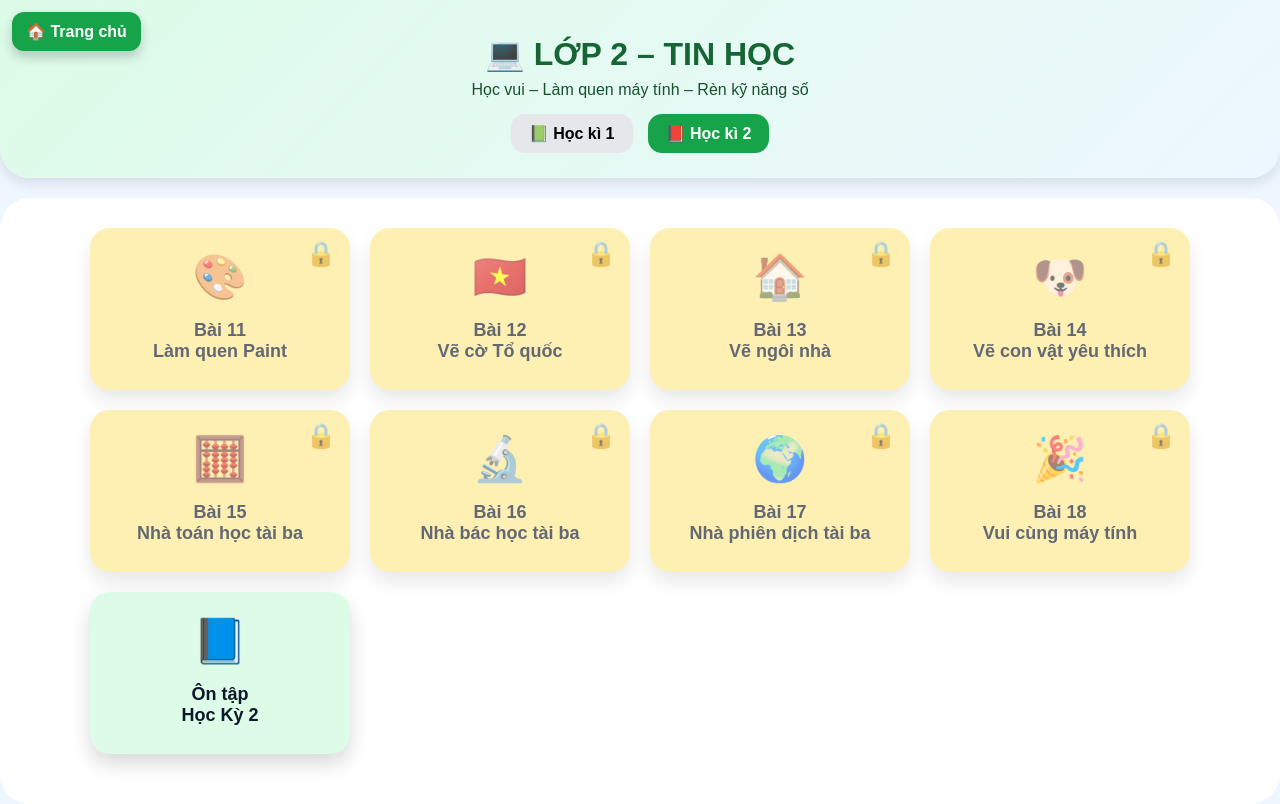
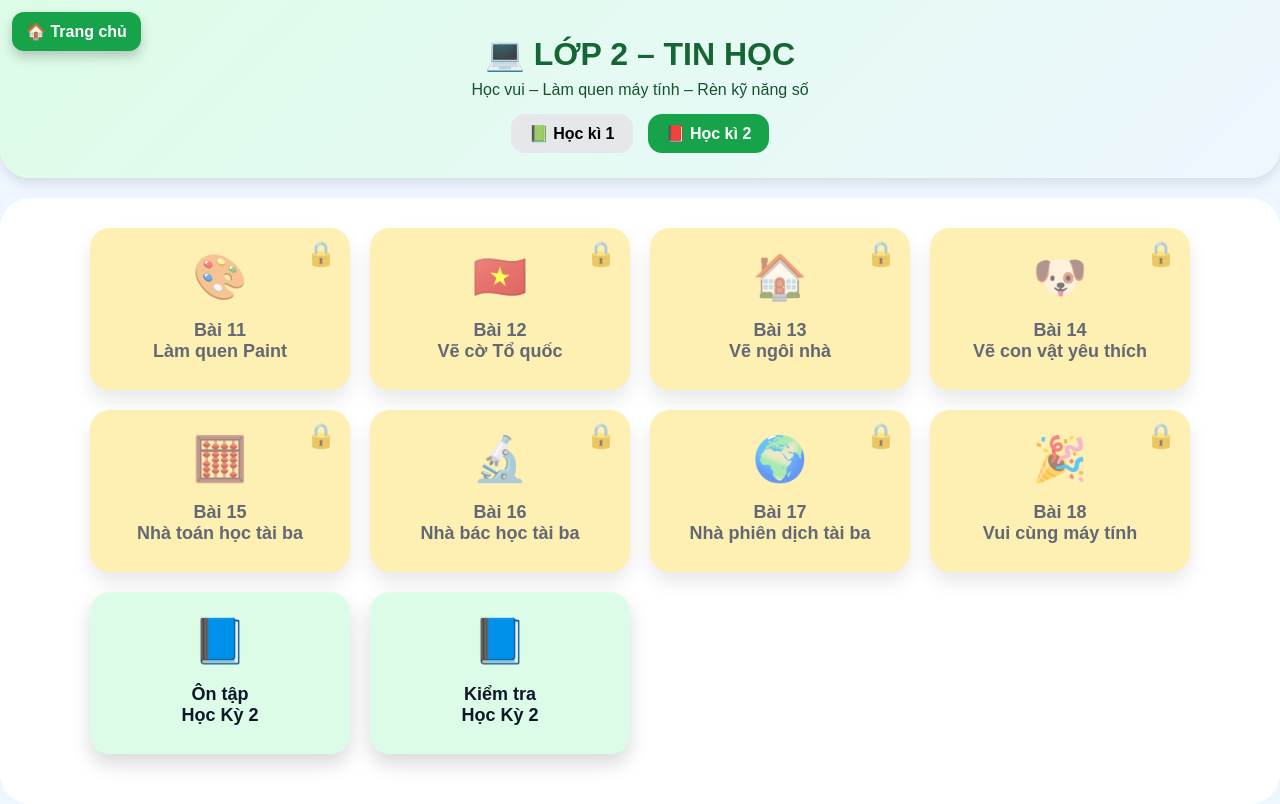
Before and after one commit to thbinhkhanhcg-pixel/LMS-Luyentap, a plain HTML site: page lop2/index.html in a window 1280 px wide. Both pictures are taken after a click on the button "📕 Học kì 2". Drawn offline with Linux system fonts and the light colour scheme.

Commit message:
Update index.html

```diff
--- a/lop2/index.html
+++ b/lop2/index.html
@@ -215,6 +215,11 @@
     <h2>Ôn tập<br>Học Kỳ 2</h2>
   </div>
 
+  <div class="card bai" data-ready="true" data-link="scorm/CK2-TH2(2025-2026)/index.html">
+    <div class="icon">📘</div>
+    <h2>Kiểm tra<br>Học Kỳ 2</h2>
+  </div>
+
 </div>
 
 </main>
```
